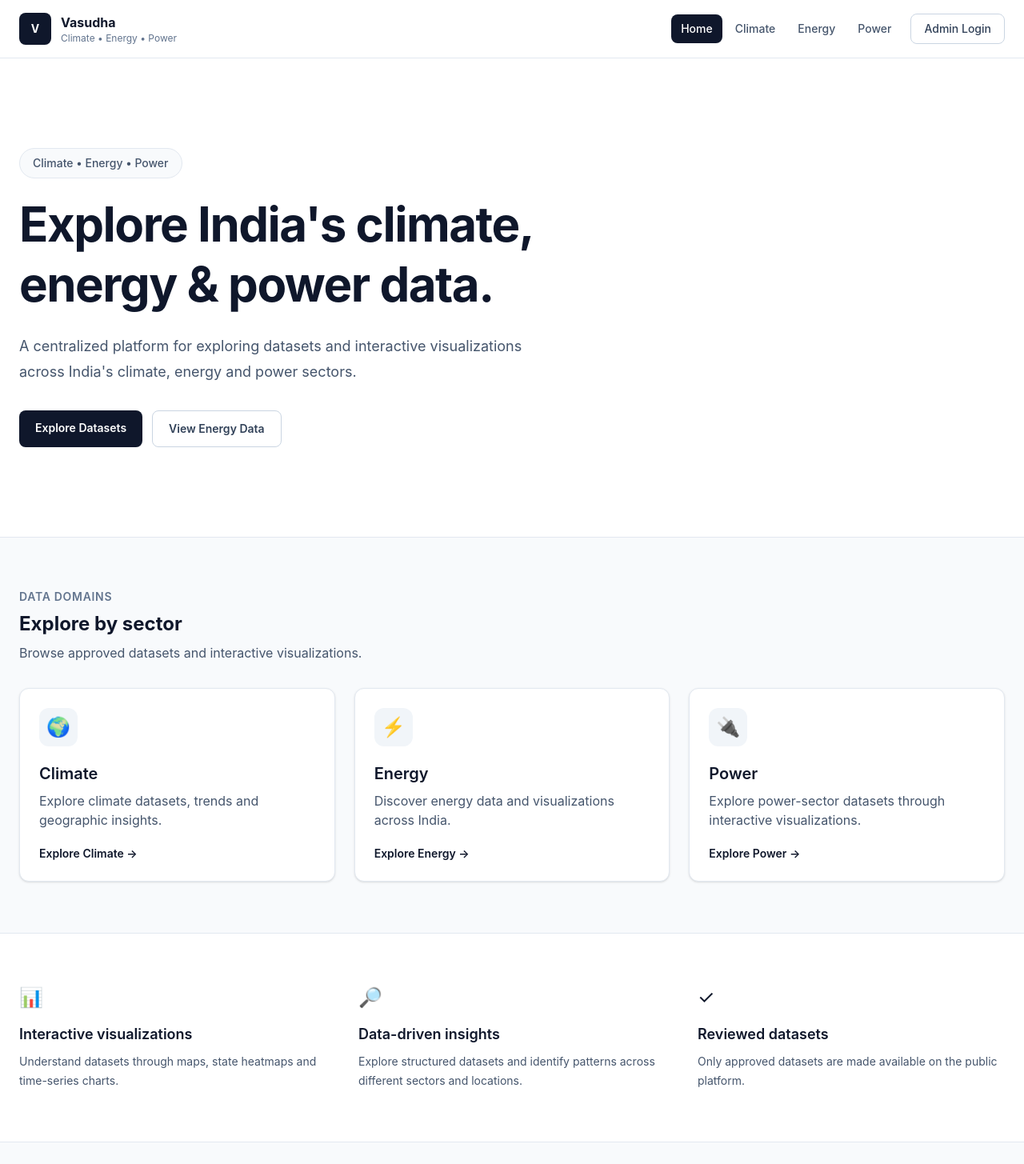
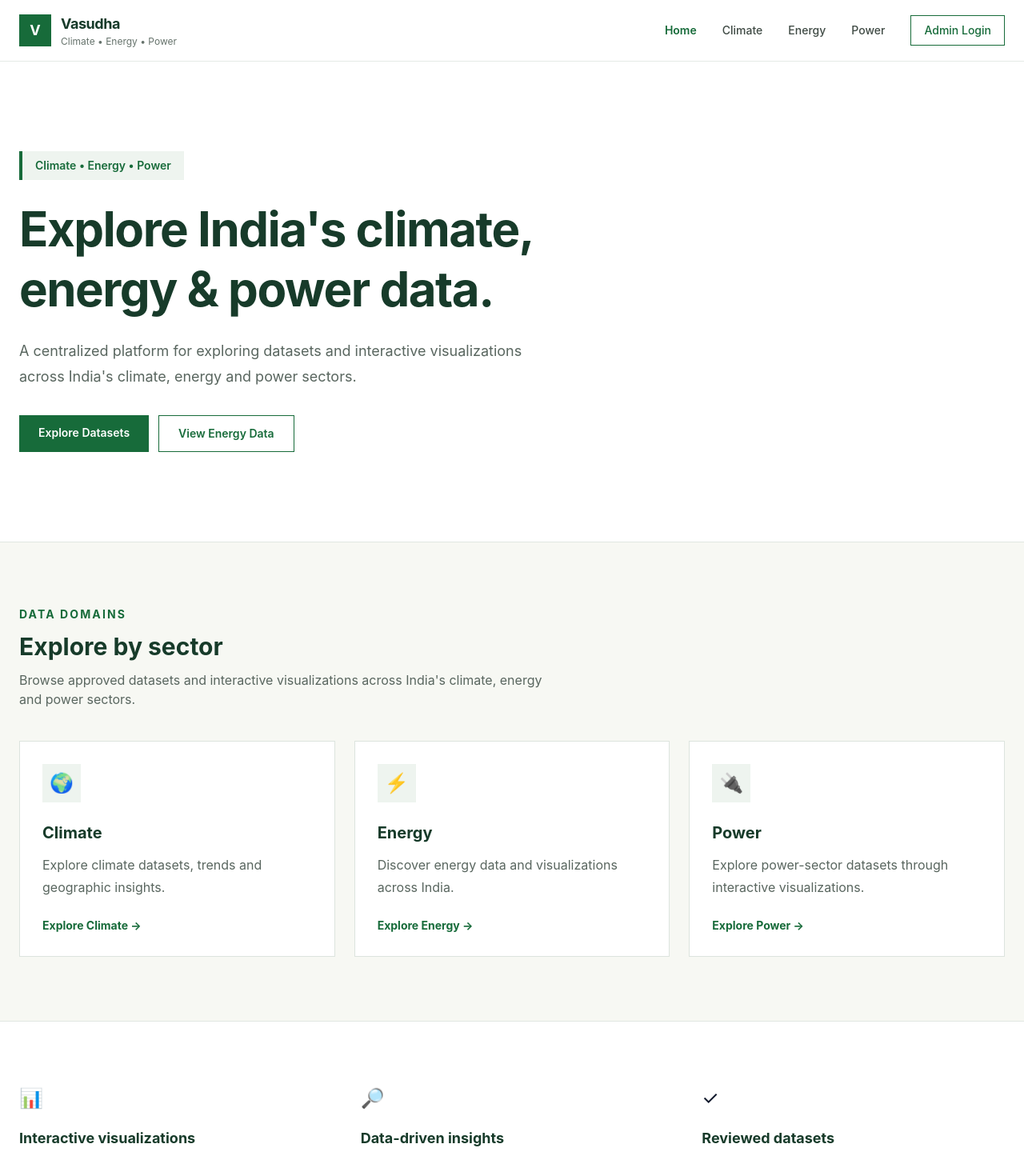
Before and after one commit to RiyaKumari22/climate-energy-platform-frontend, a React (Vite) app: page / in a window 1280 px wide. Shown: the top 1455 px of the page at 80% size. Built offline with nearby package versions, Linux system fonts and the light colour scheme; no server answers.

Commit message:
Update homepage and navbar with Vasudha theme

```diff
--- a/src/components/Navbar.jsx
+++ b/src/components/Navbar.jsx
@@ -1,3 +1,4 @@
+
 import { Link, NavLink, useNavigate } from "react-router-dom";
 import { useAuth } from "../context/AuthContext";
 
@@ -10,117 +11,74 @@ function Navbar() {
     navigate("/login");
   };
 
+  const navClass = ({ isActive }) =>
+    `px-3 py-2 text-sm font-medium transition-colors ${
+      isActive
+        ? "text-[#176B3A] font-semibold"
+        : "text-[#3F4A44] hover:text-[#176B3A]"
+    }`;
+
   return (
-    <nav className="sticky top-0 z-50 border-b border-slate-200 bg-white/95 backdrop-blur">
+    <nav className="sticky top-0 z-50 border-b border-[#E5EAE6] bg-white">
       <div className="mx-auto flex max-w-7xl items-center justify-between px-6 py-4">
 
-        {/* Logo */}
-        <Link
-          to="/"
-          className="flex items-center gap-3"
-        >
-          <div className="flex h-10 w-10 items-center justify-center rounded-lg bg-slate-900 text-sm font-bold text-white">
+        {/* Logo / Brand */}
+        <Link to="/" className="flex items-center gap-3">
+          <div className="flex h-10 w-10 items-center justify-center bg-[#176B3A] text-lg font-bold text-white">
             V
           </div>
 
           <div>
-            <p className="text-base font-bold text-slate-900">
+            <p className="text-lg font-bold tracking-tight text-[#173B2A]">
               Vasudha
             </p>
 
-            <p className="text-xs text-slate-500">
+            <p className="text-xs text-[#66736C]">
               Climate • Energy • Power
             </p>
           </div>
         </Link>
 
         {/* Navigation */}
-        <div className="flex items-center gap-1">
+        <div className="flex items-center gap-2">
 
-          {/* Home */}
-          <NavLink
-            to="/"
-            className={({ isActive }) =>
-              `rounded-lg px-3 py-2 text-sm font-medium ${
-                isActive
-                  ? "bg-slate-900 text-white"
-                  : "text-slate-600 hover:bg-slate-100"
-              }`
-            }
-          >
+          <NavLink to="/" className={navClass}>
             Home
           </NavLink>
 
-          {/* Climate */}
-          <NavLink
-            to="/climate"
-            className={({ isActive }) =>
-              `rounded-lg px-3 py-2 text-sm font-medium ${
-                isActive
-                  ? "bg-slate-900 text-white"
-                  : "text-slate-600 hover:bg-slate-100"
-              }`
-            }
-          >
+          <NavLink to="/climate" className={navClass}>
             Climate
           </NavLink>
 
-          {/* Energy */}
-          <NavLink
-            to="/energy"
-            className={({ isActive }) =>
-              `rounded-lg px-3 py-2 text-sm font-medium ${
-                isActive
-                  ? "bg-slate-900 text-white"
-                  : "text-slate-600 hover:bg-slate-100"
-              }`
-            }
-          >
+          <NavLink to="/energy" className={navClass}>
             Energy
           </NavLink>
 
-          {/* Power */}
-          <NavLink
-            to="/power"
-            className={({ isActive }) =>
-              `rounded-lg px-3 py-2 text-sm font-medium ${
-                isActive
-                  ? "bg-slate-900 text-white"
-                  : "text-slate-600 hover:bg-slate-100"
-              }`
-            }
-          >
+          <NavLink to="/power" className={navClass}>
             Power
           </NavLink>
 
-          {/* =========================
-              LOGGED-IN USER
-          ========================== */}
-
           {user ? (
-            <div className="ml-4 flex items-center gap-3">
+            <div className="ml-5 flex items-center gap-3">
 
               {/* Profile */}
-              <div className="flex items-center gap-2 rounded-lg bg-slate-100 px-3 py-2">
+              <div className="flex items-center gap-2 border-l border-[#E5EAE6] pl-5">
 
-                {/* Profile Initial */}
-                <div className="flex h-8 w-8 items-center justify-center rounded-full bg-slate-900 text-sm font-bold text-white">
+                <div className="flex h-8 w-8 items-center justify-center rounded-full bg-[#E8F1EB] text-sm font-semibold text-[#176B3A]">
                   {user.name?.charAt(0).toUpperCase()}
                 </div>
 
-                {/* Name and Role */}
                 <div>
-                  <p className="text-sm font-semibold text-slate-900">
+                  <p className="text-sm font-semibold text-[#173B2A]">
                     {user.name}
                   </p>
 
-                  <p className="text-xs text-slate-500">
+                  <p className="text-xs text-[#66736C]">
                     {user.role === "SUPER_ADMIN"
                       ? "Super Admin"
                       : "Admin"}
                   </p>
                 </div>
-
               </div>
 
               {/* Dashboard */}
@@ -130,7 +88,7 @@ function Navbar() {
                     ? "/super-admin"
                     : "/admin"
                 }
-                className="rounded-lg bg-slate-900 px-4 py-2 text-sm font-medium text-white hover:bg-slate-800"
+                className="bg-[#176B3A] px-4 py-2 text-sm font-medium text-white transition-colors hover:bg-[#12562E]"
               >
                 Dashboard
               </Link>
@@ -138,20 +96,16 @@ function Navbar() {
               {/* Logout */}
               <button
                 onClick={handleLogout}
-                className="rounded-lg border border-red-200 px-4 py-2 text-sm font-medium text-red-600 hover:bg-red-50"
+                className="border border-[#D5DDD8] px-4 py-2 text-sm font-medium text-[#3F4A44] transition-colors hover:border-[#176B3A] hover:text-[#176B3A]"
               >
                 Logout
               </button>
 
             </div>
           ) : (
-            /* =========================
-               NOT LOGGED-IN USER
-            ========================== */
-
             <Link
               to="/login"
-              className="ml-2 rounded-lg border border-slate-300 bg-white px-4 py-2 text-sm font-medium text-slate-700 hover:bg-slate-50"
+              className="ml-3 border border-[#176B3A] px-4 py-2 text-sm font-medium text-[#176B3A] transition-colors hover:bg-[#176B3A] hover:text-white"
             >
               Admin Login
             </Link>
--- a/src/pages/Home.jsx
+++ b/src/pages/Home.jsx
@@ -1,3 +1,4 @@
+
 import { Link } from "react-router-dom";
 
 function Home() {
@@ -26,101 +27,117 @@ function Home() {
   ];
 
   return (
-    <div className="min-h-screen bg-slate-50">
+    <div className="min-h-screen bg-[#F7F8F3]">
+
       {/* Hero */}
-      <section className="border-b border-slate-200 bg-white">
+      <section className="border-b border-[#E1E7E2] bg-white">
         <div className="mx-auto max-w-7xl px-6 py-20 lg:py-28">
-          <div className="max-w-3xl">
-            <div className="mb-5 inline-flex rounded-full border border-slate-200 bg-slate-50 px-4 py-2 text-sm font-medium text-slate-600">
+
+          <div className="max-w-4xl">
+
+            <div className="mb-6 inline-flex border-l-4 border-[#176B3A] bg-[#EEF4EF] px-4 py-2 text-sm font-semibold text-[#176B3A]">
               Climate • Energy • Power
             </div>
 
-            <h1 className="text-4xl font-bold leading-tight tracking-tight text-slate-900 sm:text-5xl lg:text-6xl">
+            <h1 className="text-4xl font-bold leading-tight tracking-tight text-[#173B2A] sm:text-5xl lg:text-6xl">
               Explore India's climate,
               <br />
               energy & power data.
             </h1>
 
-            <p className="mt-6 max-w-2xl text-lg leading-8 text-slate-600">
+            <p className="mt-6 max-w-2xl text-lg leading-8 text-[#59665F]">
               A centralized platform for exploring datasets and
               interactive visualizations across India's climate,
               energy and power sectors.
             </p>
 
             <div className="mt-8 flex flex-wrap gap-3">
+
               <Link
                 to="/climate"
-                className="rounded-lg bg-slate-900 px-5 py-3 text-sm font-semibold text-white transition hover:bg-slate-800"
+                className="bg-[#176B3A] px-6 py-3 text-sm font-semibold text-white transition hover:bg-[#12562E]"
               >
                 Explore Datasets
               </Link>
 
               <Link
                 to="/energy"
-                className="rounded-lg border border-slate-300 bg-white px-5 py-3 text-sm font-semibold text-slate-700 transition hover:bg-slate-50"
+                className="border border-[#176B3A] bg-white px-6 py-3 text-sm font-semibold text-[#176B3A] transition hover:bg-[#176B3A] hover:text-white"
               >
                 View Energy Data
               </Link>
+
             </div>
           </div>
         </div>
       </section>
 
       {/* Domains */}
-      <section className="mx-auto max-w-7xl px-6 py-16">
-        <div className="mb-8">
-          <p className="text-sm font-semibold uppercase tracking-wider text-slate-500">
+      <section className="mx-auto max-w-7xl px-6 py-20">
+
+        <div className="mb-10">
+
+          <p className="text-sm font-bold uppercase tracking-[0.15em] text-[#176B3A]">
             Data domains
           </p>
 
-          <h2 className="mt-2 text-2xl font-bold text-slate-900">
+          <h2 className="mt-3 text-3xl font-bold text-[#173B2A]">
             Explore by sector
           </h2>
 
-          <p className="mt-2 text-slate-600">
-            Browse approved datasets and interactive visualizations.
+          <p className="mt-3 max-w-2xl text-[#59665F]">
+            Browse approved datasets and interactive visualizations
+            across India's climate, energy and power sectors.
           </p>
+
         </div>
 
         <div className="grid gap-6 md:grid-cols-3">
+
           {domains.map((domain) => (
             <Link
               key={domain.title}
               to={domain.path}
-              className="group rounded-xl border border-slate-200 bg-white p-6 shadow-sm transition hover:-translate-y-1 hover:border-slate-300 hover:shadow-md"
+              className="group border border-[#DCE4DE] bg-white p-7 transition duration-300 hover:-translate-y-1 hover:border-[#176B3A] hover:shadow-lg"
             >
-              <div className="flex h-12 w-12 items-center justify-center rounded-xl bg-slate-100 text-2xl">
+
+              <div className="flex h-12 w-12 items-center justify-center bg-[#EEF4EF] text-2xl">
                 {domain.icon}
               </div>
 
-              <h3 className="mt-5 text-xl font-semibold text-slate-900">
+              <h3 className="mt-6 text-xl font-bold text-[#173B2A]">
                 {domain.title}
               </h3>
 
-              <p className="mt-2 leading-6 text-slate-600">
+              <p className="mt-3 leading-7 text-[#59665F]">
                 {domain.description}
               </p>
 
-              <div className="mt-5 text-sm font-semibold text-slate-900">
+              <div className="mt-6 text-sm font-bold text-[#176B3A] transition group-hover:translate-x-1">
                 Explore {domain.title} →
               </div>
+
             </Link>
           ))}
+
         </div>
       </section>
 
       {/* Features */}
-      <section className="border-y border-slate-200 bg-white">
-        <div className="mx-auto max-w-7xl px-6 py-16">
-          <div className="grid gap-10 md:grid-cols-3">
+      <section className="border-y border-[#E1E7E2] bg-white">
+
+        <div className="mx-auto max-w-7xl px-6 py-20">
+
+          <div className="grid gap-12 md:grid-cols-3">
+
             <div>
               <div className="text-2xl">📊</div>
 
-              <h3 className="mt-4 text-lg font-semibold text-slate-900">
+              <h3 className="mt-5 text-lg font-bold text-[#173B2A]">
                 Interactive visualizations
               </h3>
 
-              <p className="mt-2 text-sm leading-6 text-slate-600">
+              <p className="mt-3 text-sm leading-7 text-[#59665F]">
                 Understand datasets through maps, state heatmaps
                 and time-series charts.
               </p>
@@ -129,11 +146,11 @@ function Home() {
             <div>
               <div className="text-2xl">🔎</div>
 
-              <h3 className="mt-4 text-lg font-semibold text-slate-900">
+              <h3 className="mt-5 text-lg font-bold text-[#173B2A]">
                 Data-driven insights
               </h3>
 
-              <p className="mt-2 text-sm leading-6 text-slate-600">
+              <p className="mt-3 text-sm leading-7 text-[#59665F]">
                 Explore structured datasets and identify patterns
                 across different sectors and locations.
               </p>
@@ -142,41 +159,52 @@ function Home() {
             <div>
               <div className="text-2xl">✓</div>
 
-              <h3 className="mt-4 text-lg font-semibold text-slate-900">
+              <h3 className="mt-5 text-lg font-bold text-[#173B2A]">
                 Reviewed datasets
               </h3>
 
-              <p className="mt-2 text-sm leading-6 text-slate-600">
+              <p className="mt-3 text-sm leading-7 text-[#59665F]">
                 Only approved datasets are made available on the
                 public platform.
               </p>
             </div>
+
           </div>
         </div>
       </section>
 
       {/* CTA */}
-      <section className="mx-auto max-w-7xl px-6 py-16">
-        <div className="rounded-2xl bg-slate-900 px-8 py-12 text-center sm:px-12">
-          <h2 className="text-3xl font-bold text-white">
+      <section className="mx-auto max-w-7xl px-6 py-20">
+
+        <div className="bg-[#173B2A] px-8 py-14 text-center sm:px-12">
+
+          <p className="text-sm font-semibold uppercase tracking-[0.15em] text-[#B8D5C0]">
+            Vasudha Data Platform
+          </p>
+
+          <h2 className="mt-4 text-3xl font-bold text-white">
             Explore the data
           </h2>
 
-          <p className="mx-auto mt-3 max-w-xl text-slate-300">
+          <p className="mx-auto mt-4 max-w-xl leading-7 text-[#D7E4DB]">
             Start exploring climate, energy and power datasets
             through interactive visualizations.
           </p>
 
-          <div className="mt-7">
+          <div className="mt-8">
+
             <Link
               to="/climate"
-              className="inline-flex rounded-lg bg-white px-5 py-3 text-sm font-semibold text-slate-900 transition hover:bg-slate-100"
+              className="inline-flex bg-white px-6 py-3 text-sm font-bold text-[#176B3A] transition hover:bg-[#EEF4EF]"
             >
               Start Exploring →
             </Link>
+
           </div>
+
         </div>
       </section>
+
     </div>
   );
 }
```
